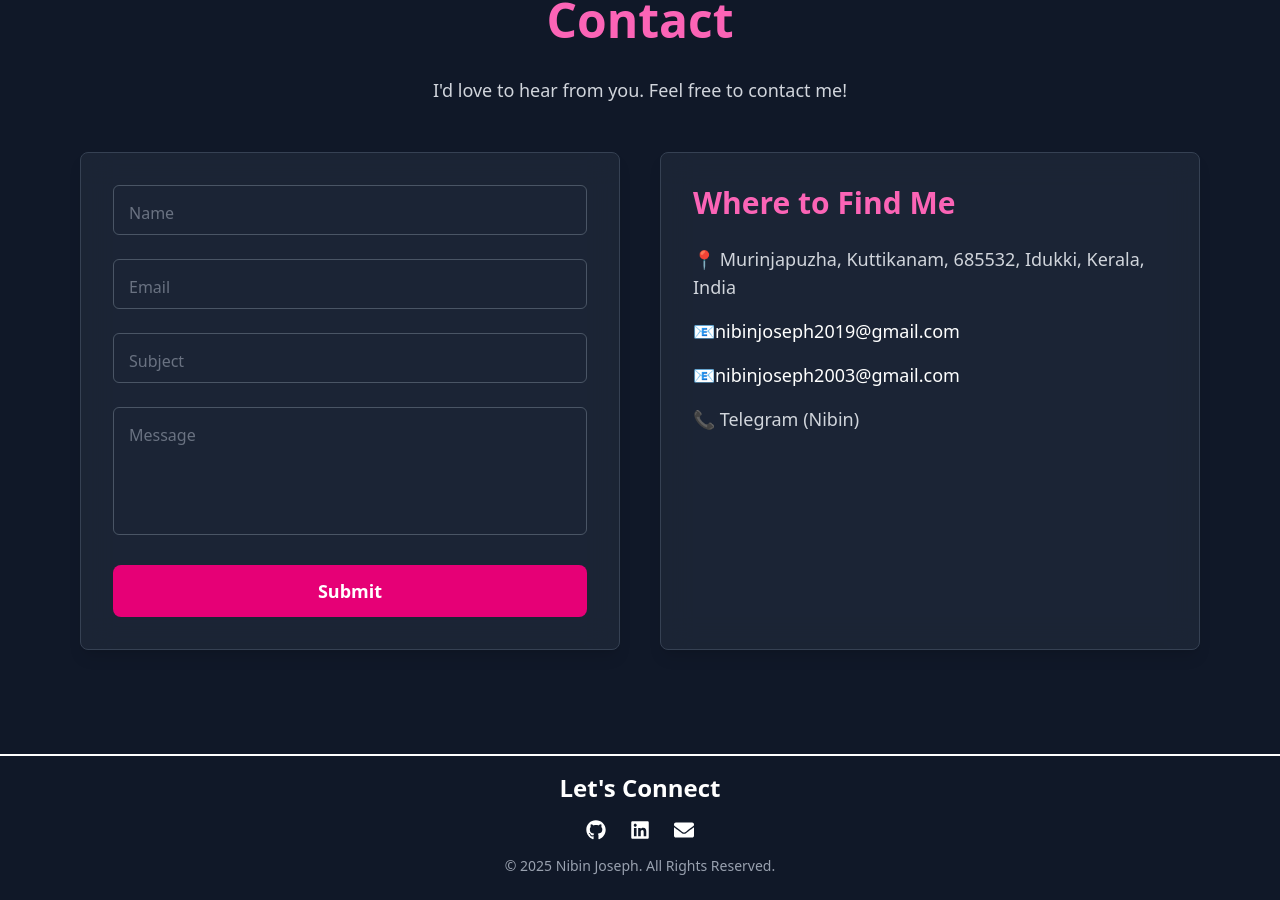
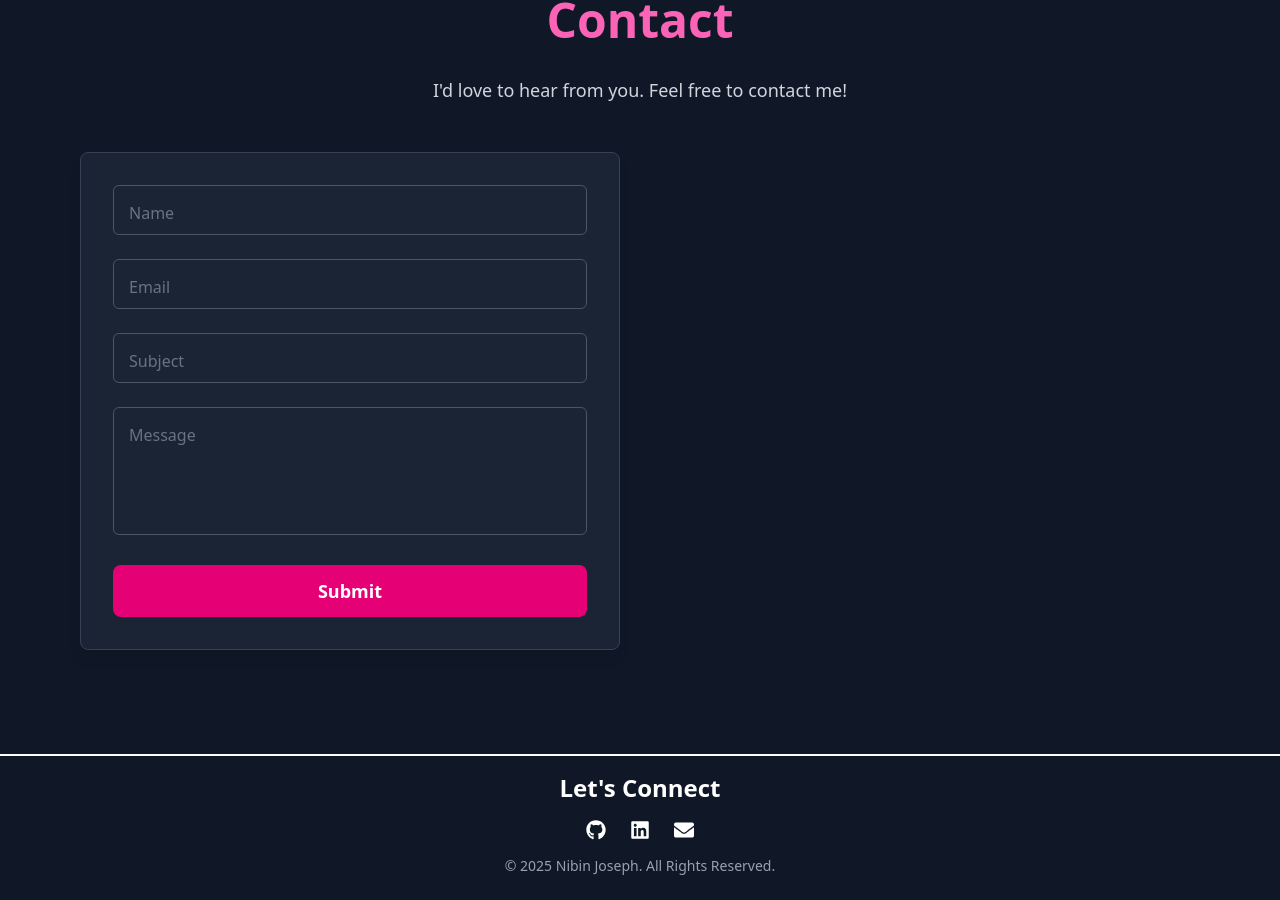
Before and after one commit to nibin-joseph05/portfolio-nibin, a React (Vite) app: page / in a window 1280 px wide. Shown: the part 4680-5580 px from the top of the page. Built offline with nearby package versions, Linux system fonts and the light colour scheme.

Commit message:
some changes

```diff
--- a/package.json
+++ b/package.json
@@ -11,10 +11,11 @@
     "preview": "vite preview",
     "predeploy": "npm run build",
     "deploy": "gh-pages -d dist"
-
   },
   "dependencies": {
+    "@emailjs/browser": "^4.4.1",
     "@tailwindcss/vite": "^4.0.13",
+    "emailjs-com": "^3.2.0",
     "framer-motion": "^12.5.0",
     "react": "^19.0.0",
     "react-dom": "^19.0.0",
--- a/src/components/Contact.jsx
+++ b/src/components/Contact.jsx
@@ -1,13 +1,45 @@
-import React, { useState, useEffect } from "react";
-
-
+import React, { useState } from "react";
+import emailjs from "emailjs-com";
 import { motion } from "framer-motion";
 
 export default function Contact() {
+  const [formData, setFormData] = useState({
+    name: "",
+    email: "",
+    subject: "",
+    message: "",
+  });
+  const [status, setStatus] = useState("");
+
+  const handleChange = (e) => {
+    setFormData({ ...formData, [e.target.name]: e.target.value });
+  };
+
+  const handleSubmit = (e) => {
+    e.preventDefault();
+    setStatus("Sending...");
+
+    emailjs
+      .send(
+        process.env.REACT_APP_EMAILJS_SERVICE_ID,
+        process.env.REACT_APP_EMAILJS_TEMPLATE_ID,
+        formData,
+        process.env.REACT_APP_EMAILJS_PUBLIC_KEY
+      )
+      .then(
+        (response) => {
+          setStatus("Message sent successfully!");
+          setFormData({ name: "", email: "", subject: "", message: "" });
+        },
+        (error) => {
+          setStatus("Failed to send message. Please try again.");
+        }
+      );
+  };
+
   return (
     <section id="contact" className="py-20 bg-gray-900 text-white">
       <div className="container mx-auto px-6 lg:px-20">
-        {/* Animated Title */}
         <motion.h2
           className="text-5xl font-bold text-center text-pink-400 mb-8"
           initial={{ opacity: 0, y: -30 }}
@@ -16,31 +48,33 @@ export default function Contact() {
         >
           Contact
         </motion.h2>
-
         <p className="text-lg text-gray-300 text-center mb-12">
           I'd love to hear from you. Feel free to contact me!
         </p>
-
         <div className="grid grid-cols-1 lg:grid-cols-2 gap-10">
-          {/* Contact Form */}
           <motion.div
             className="p-8 bg-gray-800/80 backdrop-blur-lg border border-gray-700 rounded-lg shadow-lg"
             initial={{ opacity: 0, x: -50 }}
             animate={{ opacity: 1, x: 0 }}
             transition={{ duration: 1 }}
           >
-            <form className="space-y-6">
-              {["Name", "Email", "Subject"].map((label, index) => (
-                <div key={index} className="relative">
+            <form className="space-y-6" onSubmit={handleSubmit}>
+              {[
+                { label: "Name", type: "text", name: "name" },
+                { label: "Email", type: "email", name: "email" },
+                { label: "Subject", type: "text", name: "subject" },
+              ].map(({ label, type, name }) => (
+                <div key={name} className="relative">
                   <input
-                    type={label === "Email" ? "email" : "text"}
-                    id={label.toLowerCase()}
+                    type={type}
+                    name={name}
+                    value={formData[name]}
+                    onChange={handleChange}
                     className="peer w-full bg-transparent border border-gray-600 rounded-md py-3 px-4 text-white placeholder-transparent focus:outline-none focus:border-pink-400"
                     placeholder={label}
                     required
                   />
                   <label
-                    htmlFor={label.toLowerCase()}
                     className="absolute left-4 top-3 text-gray-400 text-sm transition-all peer-placeholder-shown:top-4 peer-placeholder-shown:text-base peer-placeholder-shown:text-gray-500 peer-focus:top-1 peer-focus:text-sm peer-focus:text-pink-400"
                   >
                     {label}
@@ -49,19 +83,19 @@ export default function Contact() {
               ))}
               <div className="relative">
                 <textarea
-                  id="message"
+                  name="message"
+                  value={formData.message}
+                  onChange={handleChange}
                   className="peer w-full bg-transparent border border-gray-600 rounded-md py-3 px-4 text-white placeholder-transparent focus:outline-none focus:border-pink-400 h-32 resize-none"
                   placeholder="Message"
                   required
                 ></textarea>
                 <label
-                  htmlFor="message"
                   className="absolute left-4 top-3 text-gray-400 text-sm transition-all peer-placeholder-shown:top-4 peer-placeholder-shown:text-base peer-placeholder-shown:text-gray-500 peer-focus:top-1 peer-focus:text-sm peer-focus:text-pink-400"
                 >
                   Message
                 </label>
               </div>
-
               <motion.button
                 type="submit"
                 className="w-full py-3 bg-pink-600 text-lg font-semibold rounded-lg hover:bg-pink-700 transition-all"
@@ -70,45 +104,8 @@ export default function Contact() {
               >
                 Submit
               </motion.button>
+              {status && <p className="text-center text-pink-400 mt-4">{status}</p>}
             </form>
-          </motion.div>
-
-          {/* Contact Info */}
-          <motion.div
-            className="p-8 bg-gray-800/80 backdrop-blur-lg border border-gray-700 rounded-lg shadow-lg"
-            initial={{ opacity: 0, x: 50 }}
-            animate={{ opacity: 1, x: 0 }}
-            transition={{ duration: 1 }}
-          >
-            <h3 className="text-3xl text-pink-400 font-semibold mb-6">
-              Where to Find Me
-            </h3>
-            <div className="space-y-4 text-lg text-gray-300">
-              <motion.p
-                className="flex items-center space-x-2 hover:text-pink-400 transition"
-                whileHover={{ scale: 1.05 }}
-              >
-                📍 Murinjapuzha, Kuttikanam, 685532, Idukki, Kerala, India
-              </motion.p>
-              <motion.p
-                className="flex items-center space-x-2 hover:text-pink-400 transition"
-                whileHover={{ scale: 1.05 }}
-              >
-                📧 <span className="text-white">nibinjoseph2019@gmail.com</span>
-              </motion.p>
-              <motion.p
-                className="flex items-center space-x-2 hover:text-pink-400 transition"
-                whileHover={{ scale: 1.05 }}
-              >
-                📧 <span className="text-white">nibinjoseph2003@gmail.com</span>
-              </motion.p>
-              <motion.p
-                className="flex items-center space-x-2 hover:text-pink-400 transition"
-                whileHover={{ scale: 1.05 }}
-              >
-                📞 Telegram (Nibin)
-              </motion.p>
-            </div>
           </motion.div>
         </div>
       </div>
```
Also changed, not shown: 2 other files (tests, documents, lock files or other folders).
